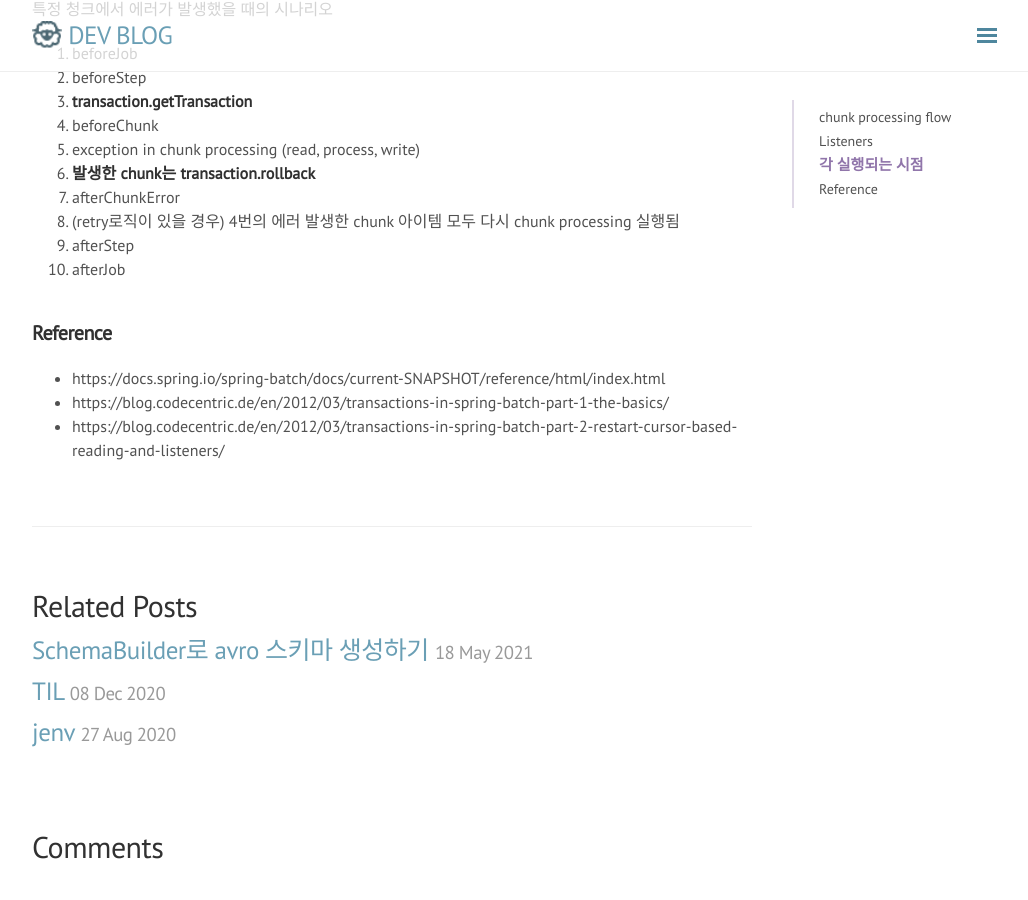
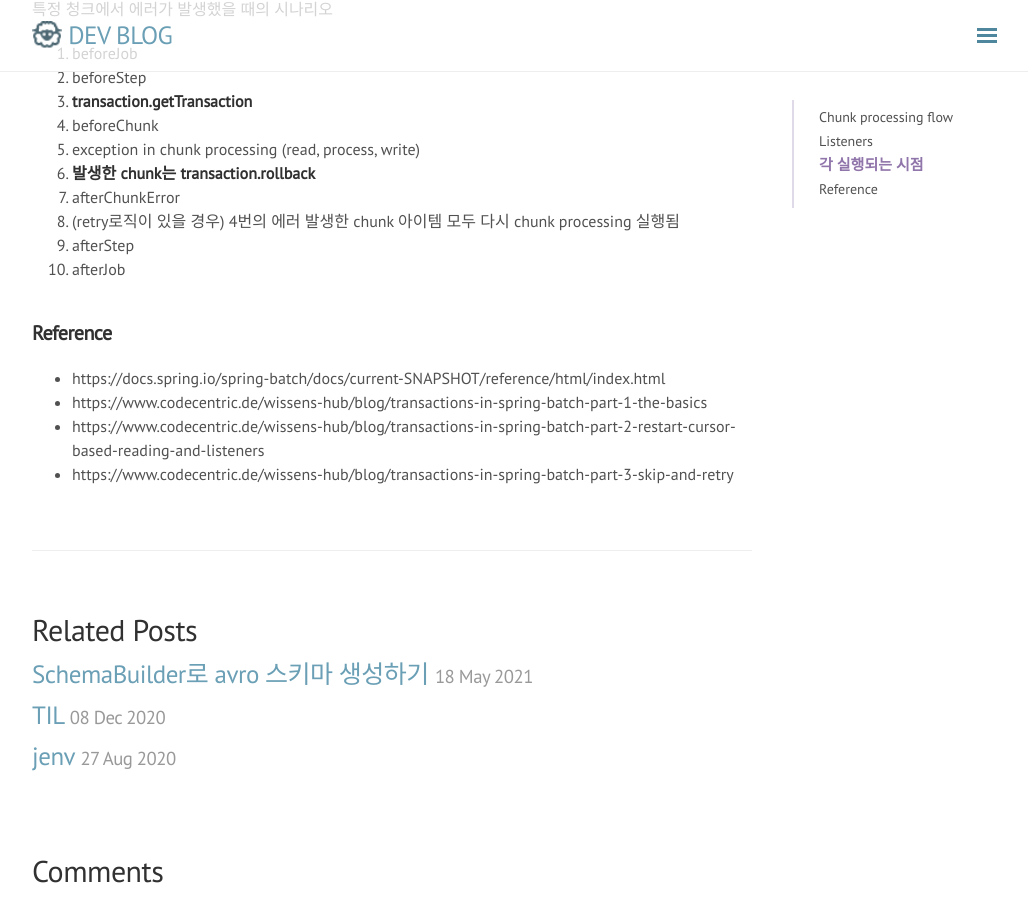
Before and after one commit to rmcodestar/rmcodestar.github.io, a Jekyll site: the page built from _posts/2020-03-15-transaction-in-spring-batch.md, in a window 1280 px wide and 900 px high, scrolled down 1672 px. Shown: the whole window, without its empty margins (248-1276 px from the left). Built offline with Jekyll 4.4.1, drawn with Linux system fonts in a browser that asks for light colours; nearby versions of some CDN libraries; comment, search, counter and statistics services are not loaded; before the commit the page ends 2548 px from its top, so only the background shows below that; some of the changed lines change nothing that is shown; some of the changed text lies outside the part shown.

Commit message:
Update 2020-03-15-transaction-in-spring-batch.md

```diff
--- a/_posts/2020-03-15-transaction-in-spring-batch.md
+++ b/_posts/2020-03-15-transaction-in-spring-batch.md
@@ -1,17 +1,11 @@
 ---
 layout: post
-title:  transaction in spring batch
-category: spring batch
-tag: [spring batch]
+title:  Transaction in spring batch
+category: Spring
+tag: [Spring batch]
 ---
-
-
-
-## chunk processing flow
-
-![img](https://blog.codecentric.de/files/2012/03/Blog_Transactions_Listeners-1024x528.png)
-
-
+## Chunk processing flow
+![img](https://www.codecentric.de/_next/image?url=https%3A%2F%2Fmedia.graphassets.com%2Foutput%3Dformat%3Awebp%2F2dOPPFENSg65r7ZfsEo3&w=1920&q=75)
 
 ## Listeners
 - JobExecutionListener  `#AbstractJob`
@@ -70,5 +64,6 @@
 
 ## Reference
 * https://docs.spring.io/spring-batch/docs/current-SNAPSHOT/reference/html/index.html
-* https://blog.codecentric.de/en/2012/03/transactions-in-spring-batch-part-1-the-basics/
-* https://blog.codecentric.de/en/2012/03/transactions-in-spring-batch-part-2-restart-cursor-based-reading-and-listeners/
+* https://www.codecentric.de/wissens-hub/blog/transactions-in-spring-batch-part-1-the-basics
+* https://www.codecentric.de/wissens-hub/blog/transactions-in-spring-batch-part-2-restart-cursor-based-reading-and-listeners
+* https://www.codecentric.de/wissens-hub/blog/transactions-in-spring-batch-part-3-skip-and-retry
```
